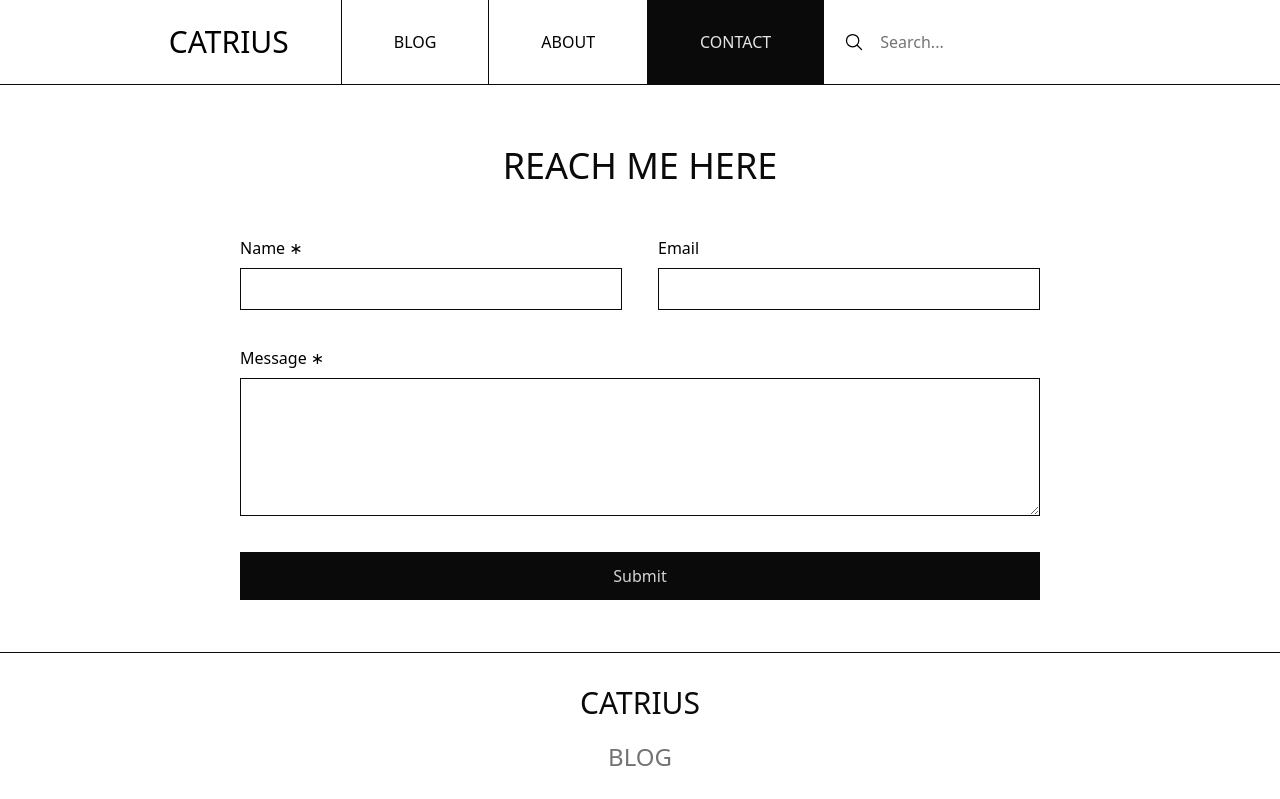
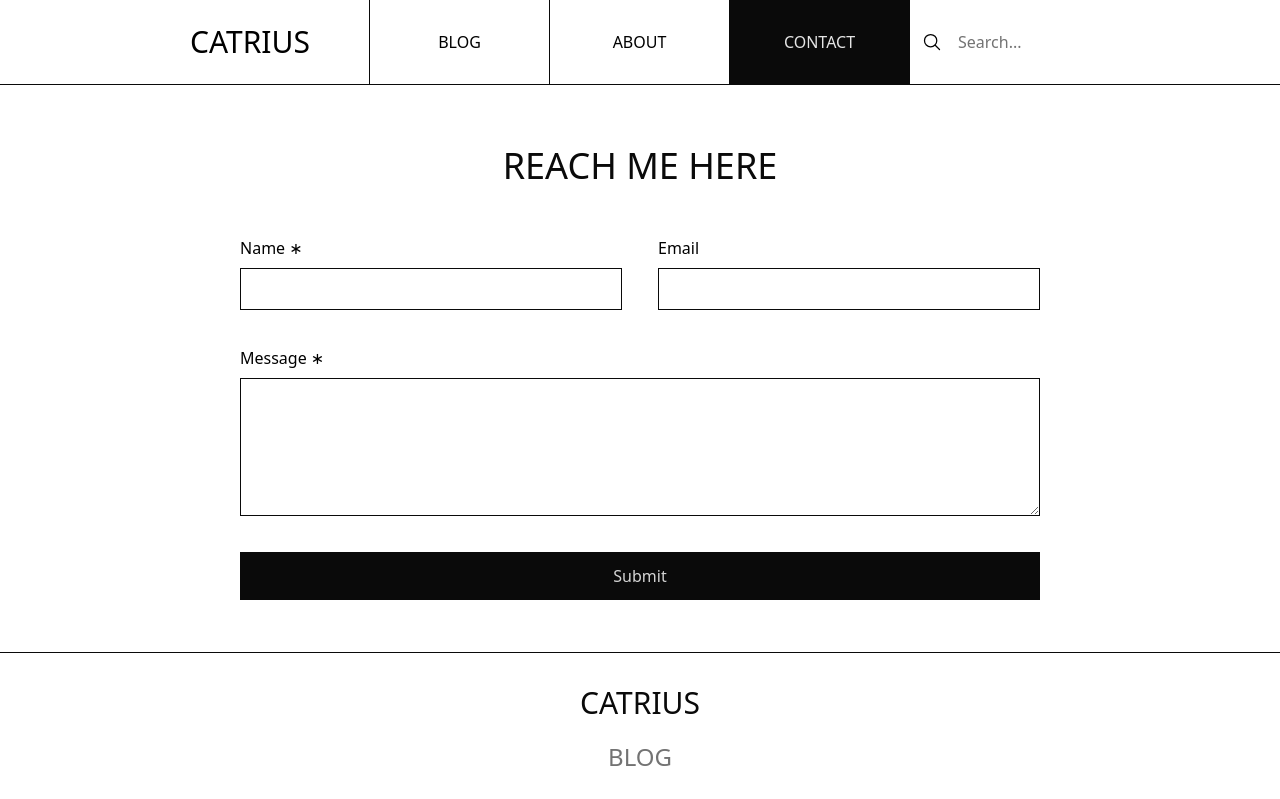
Before and after one commit to catrius/catrius-blog-vite, a React (Vite) app: page /contact in a window 1280 px wide. Shown: the top 799 px of the page. Built offline with nearby package versions, Linux system fonts and the light colour scheme.

Commit message:
feat: Full navbar - better responsive

```diff
--- a/src/App.tsx
+++ b/src/App.tsx
@@ -12,9 +12,14 @@ function App() {
 
   return (
     // flex h-screen flex-col mb-auto: This combo makes footer sits at bottom
-    <div className="flex h-screen flex-col">
+    <div className="flex h-screen min-w-93 flex-col">
       <Nav />
-      <div className="mb-auto">
+      <div
+        className={`
+          mb-auto
+          sm:px-5
+        `}
+      >
         <Outlet />
       </div>
       <Footer />
--- a/src/components/Nav/FullNav.tsx
+++ b/src/components/Nav/FullNav.tsx
@@ -8,18 +8,19 @@ function FullNav() {
   return (
     <nav
       className={`
-        hidden place-content-center border-b border-neutral-950
+        hidden place-content-center border-b border-neutral-950 px-5
         sm:flex
       `}
     >
       {Object.entries({ [import.meta.env.VITE_ENV_PAGE_NAME]: PATH.home, ...NAV_PATHS }).map((path) => (
         <Link
           className={`
-            flex items-center border-r border-neutral-950 px-13 py-6 font-light uppercase transition duration-250
+            flex basis-45 items-center border-r border-neutral-950 py-6 font-light uppercase transition duration-250
             ease-in-out
+            not-first:justify-center
             first:text-3xl
             not-first:hover:bg-neutral-950 not-first:hover:text-neutral-300
-            ${location.pathname === path[1] && 'sm:not-first:bg-neutral-950 sm:not-first:text-neutral-200'}
+            ${location.pathname === path[1] && 'not-first:bg-neutral-950 not-first:text-neutral-200'}
           `}
           to={path[1]}
         >
--- a/src/components/Nav/SearchBox.tsx
+++ b/src/components/Nav/SearchBox.tsx
@@ -24,11 +24,11 @@ function SearchBox() {
     <div
       className={`
         flex items-center gap-4 border-b border-neutral-950 px-5 py-4
-        sm:flex-row-reverse sm:border-0 sm:pr-13
+        sm:basis-45 sm:flex-row-reverse sm:border-0 sm:px-0 sm:pl-3
       `}
     >
       <input
-        className="grow font-light placeholder-neutral-500 outline-0"
+        className="w-10 grow font-light placeholder-neutral-500 outline-0"
         type="text"
         placeholder="Search..."
         onChange={(e) => {
```
